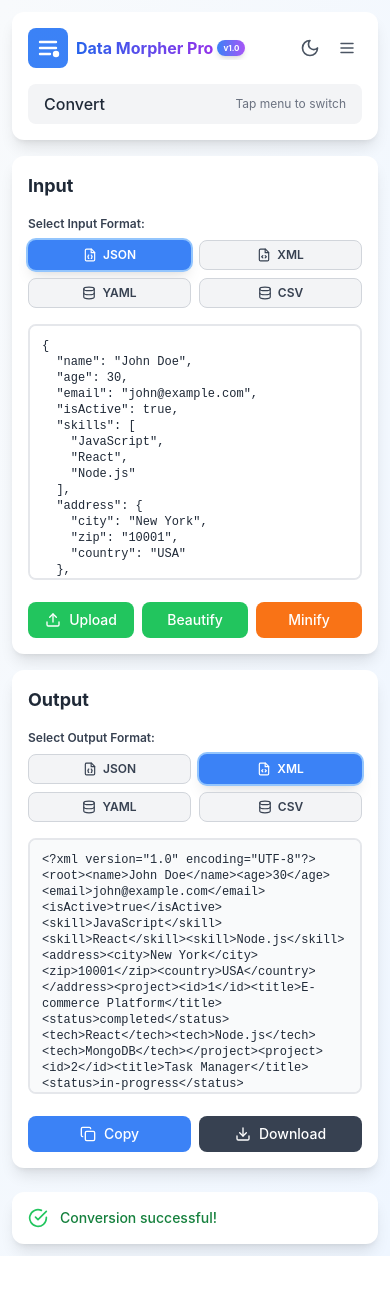
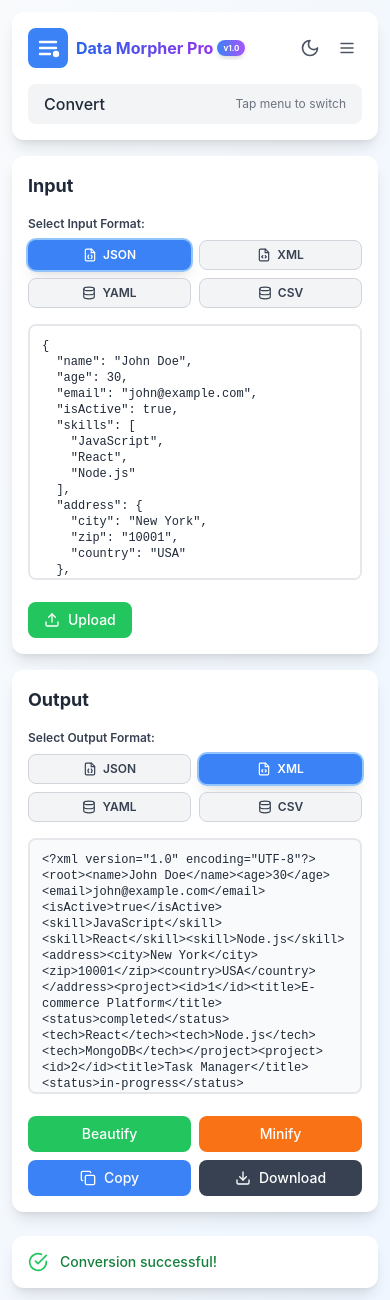
Before and after one commit to DeekshaNaik028/DataMorpherPro, a React (Vite) app: page / in a window 390 px wide. Before the commit the page ends 1256 px from the top, so only its background shows below. Built offline with nearby package versions, Linux system fonts and the light colour scheme.

Commit message:
Enhanced responsiveness

```diff
--- a/src/components/DataTransformer.jsx
+++ b/src/components/DataTransformer.jsx
@@ -510,20 +510,8 @@ const DataTransformer = () => {
                 placeholder="Enter your data here..."
               />
 
-              <div className="flex gap-2 mt-4">
+              <div className="mt-4">
                 <FileUploadButton onUpload={handleFileUpload} darkMode={darkMode} />
-                <button
-                  onClick={() => setInput(DataUtils.beautify(input, inputFormat))}
-                  className="flex-1 px-4 py-2 bg-green-500 text-white rounded-lg hover:bg-green-600 transition-colors text-sm font-medium"
-                >
-                  Beautify
-                </button>
-                <button
-                  onClick={() => setInput(DataUtils.minify(input, inputFormat))}
-                  className="flex-1 px-4 py-2 bg-orange-500 text-white rounded-lg hover:bg-orange-600 transition-colors text-sm font-medium"
-                >
-                 Minify
-                </button>
               </div>
             </div>
 
@@ -552,7 +540,21 @@ const DataTransformer = () => {
                 placeholder="Converted output will appear here..."
               />
 
-              <div className="mt-4">
+              <div className="mt-4 space-y-2">
+                <div className="flex gap-2">
+                  <button
+                    onClick={() => setOutput(DataUtils.beautify(output, outputFormat))}
+                    className="flex-1 px-4 py-2 bg-green-500 text-white rounded-lg hover:bg-green-600 transition-colors text-sm font-medium"
+                  >
+                    Beautify
+                  </button>
+                  <button
+                    onClick={() => setOutput(DataUtils.minify(output, outputFormat))}
+                    className="flex-1 px-4 py-2 bg-orange-500 text-white rounded-lg hover:bg-orange-600 transition-colors text-sm font-medium"
+                  >
+                    Minify
+                  </button>
+                </div>
                 <ActionButtons
                   onCopy={copyToClipboard}
                   onDownload={downloadFile}
```
